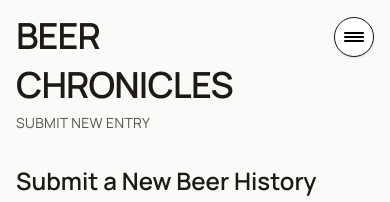
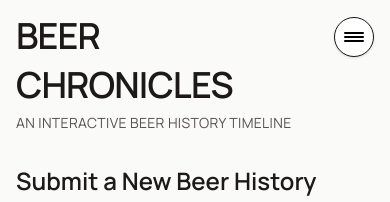
Before and after one commit to beer-chronicles-timeline/beer-chronicles-timeline.github.io, a Next.js app: page /submit in a window 390 px wide. Shown: the top 202 px of the page. Built offline with nearby package versions, Linux system fonts and the light colour scheme; a web font is replaced by a local one.

Commit message:
Subtitle everywhere the same; desktop and mobile

```diff
--- a/src/app/submit/page.tsx
+++ b/src/app/submit/page.tsx
@@ -95,7 +95,7 @@ export default function SubmitPage() {
             CHRONICLES
           </h1>
           <h2 className="text-stone-600 mt-2 tracking-wide uppercase text-sm">
-            Submit New Entry
+            An Interactive Beer History Timeline
           </h2>
         </div>
       </header>
```
